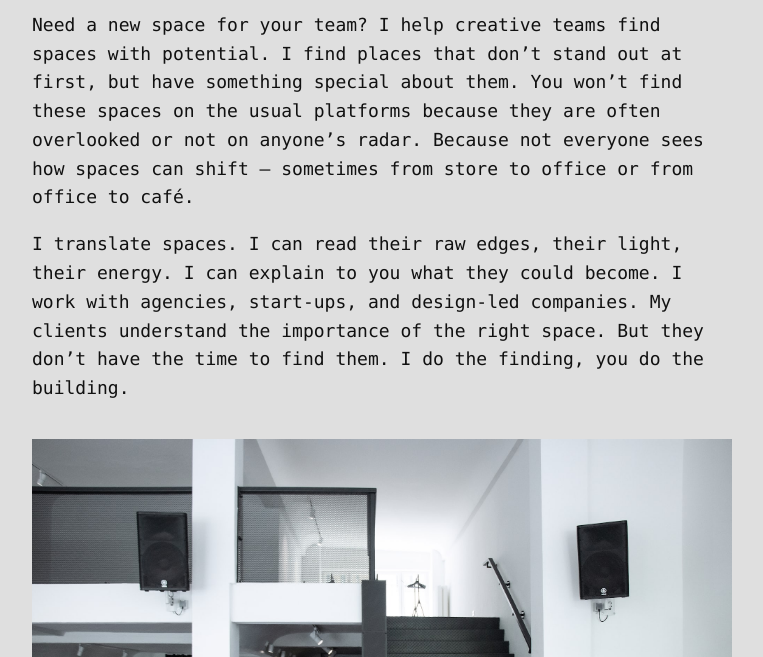
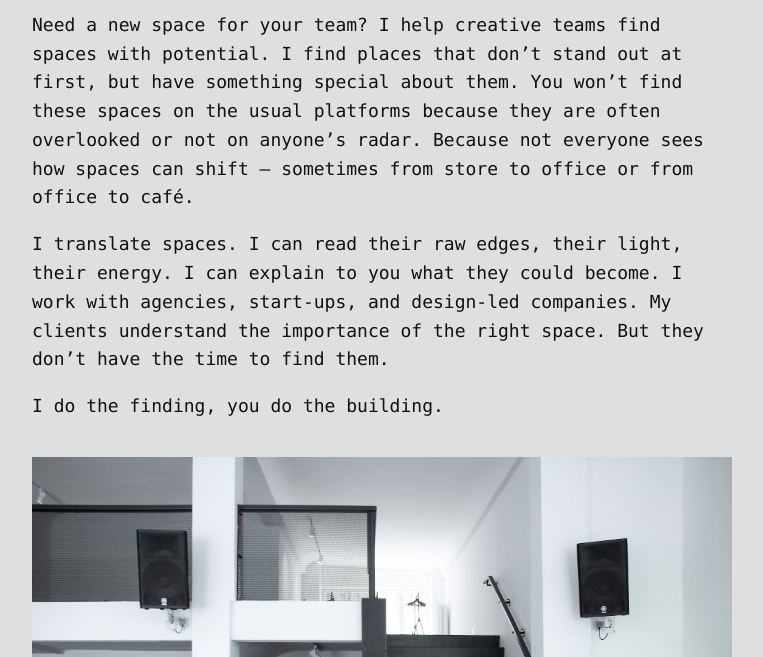
Before and after one commit to areastudio/areastudio, a plain HTML site: page index.html in a window 1280 px wide. Shown: the part 143-800 px from the top of the page, without its empty margins (258-1021 px from the left). Drawn offline with Linux system fonts and the light colour scheme.

Commit message:
Absatz eingebaut

```diff
--- a/index.html
+++ b/index.html
@@ -52,7 +52,9 @@
   <h1>area studio</h1>
   <p>Need a new space for your team? I help creative teams find spaces with potential. I find places that don’t stand out at first, but have something special about them. You won’t find these spaces on the usual platforms because they are often overlooked or not on anyone’s radar. Because not everyone sees how spaces can shift – sometimes from store to office or from office to café.</p>
 
-  <p>I translate spaces. I can read their raw edges, their light, their energy. I can explain to you what they could become. I work with agencies, start-ups, and design-led companies. My clients understand the importance of the right space. But they don’t have the time to find them. I do the finding, you do the building.</p>
+  <p>I translate spaces. I can read their raw edges, their light, their energy. I can explain to you what they could become. I work with agencies, start-ups, and design-led companies. My clients understand the importance of the right space. But they don’t have the time to find them.</p>
+
+   <p>I do the finding, you do the building.</p>
 
   <img src="ISLANDMood.jpg" alt="beautiful space">
 
```
